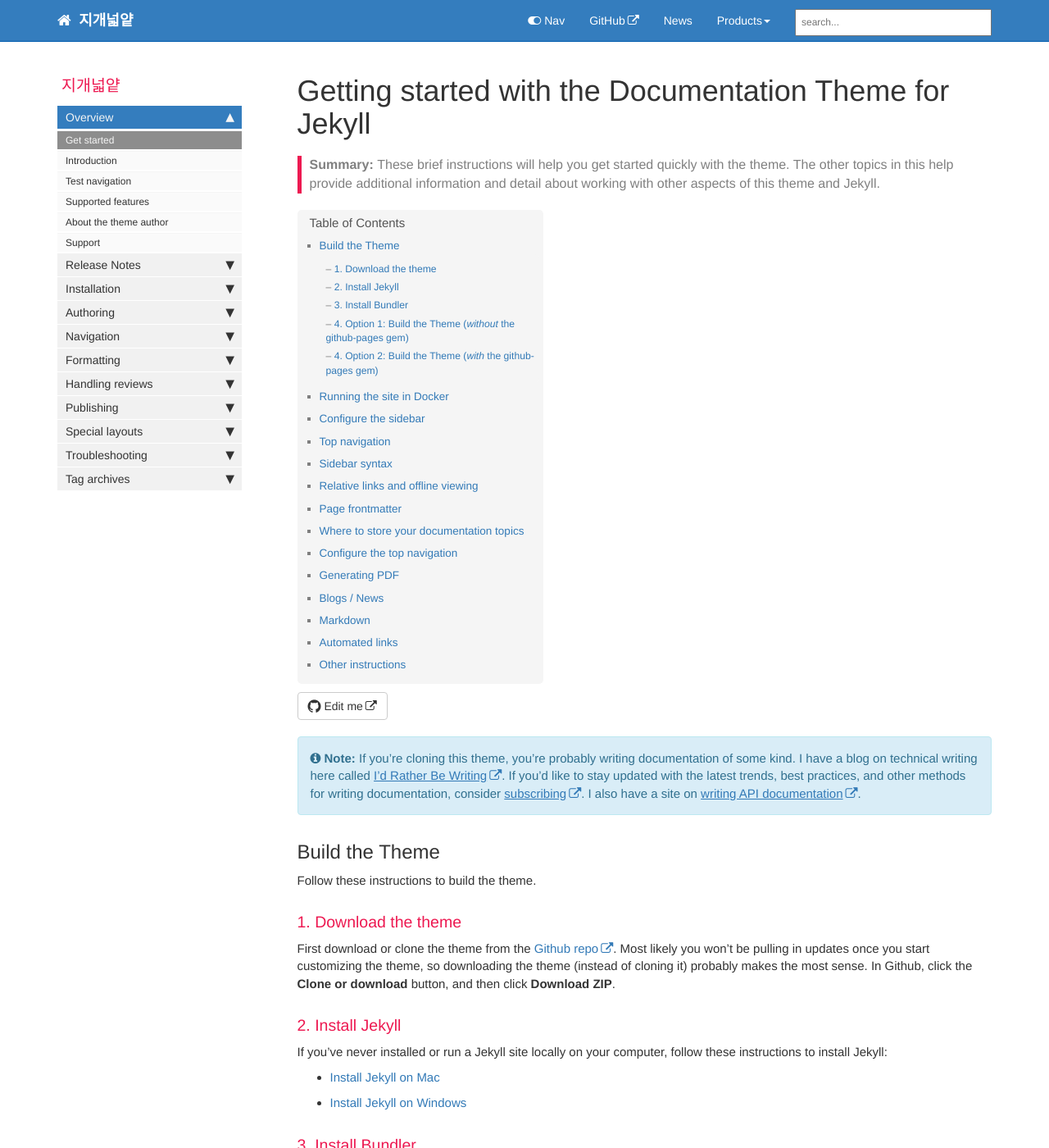
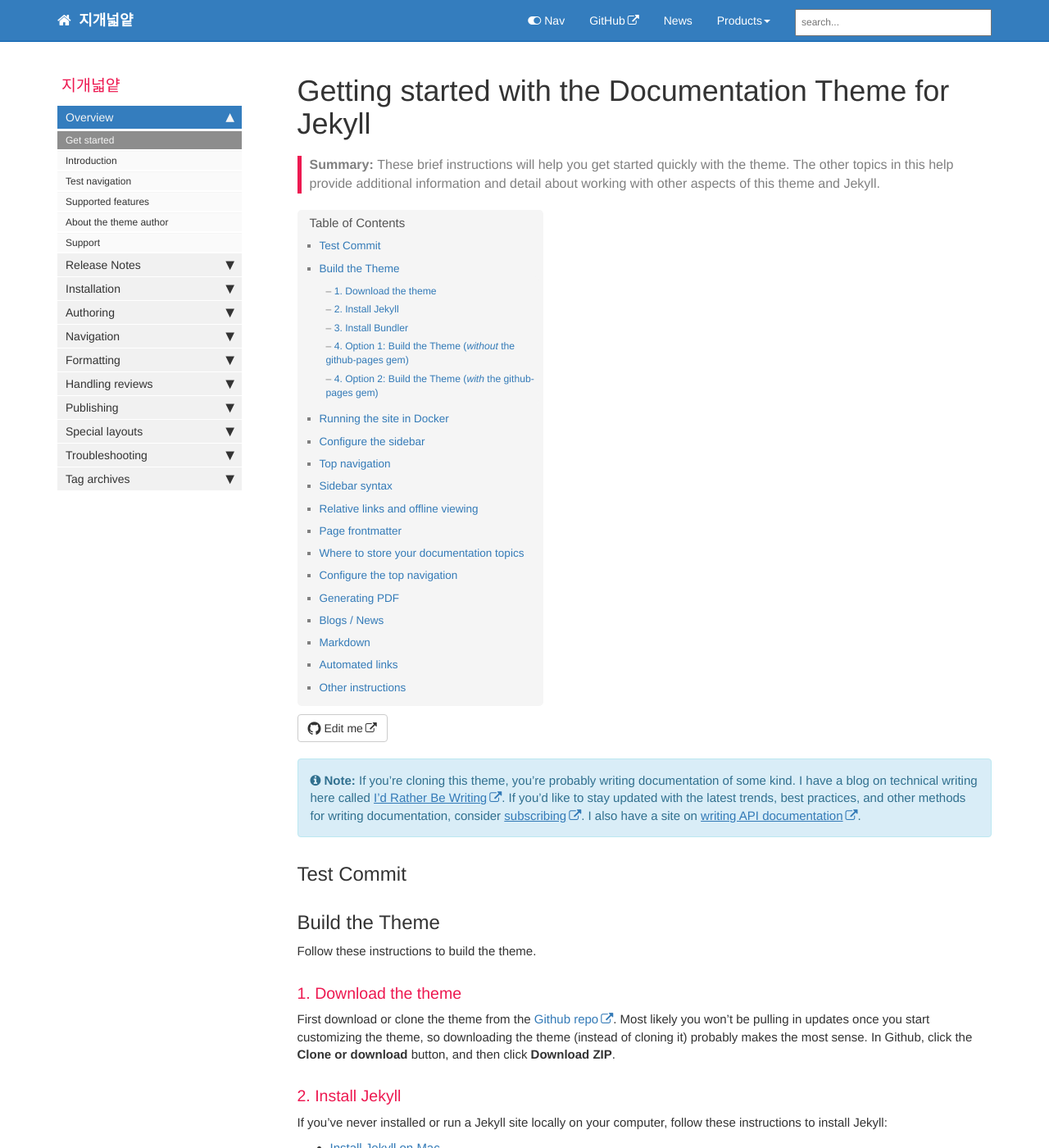
Before and after one commit to tlife84/repo, a Jekyll site: the page built from index.md, in a window 1280 px wide and 1400 px high. Shown: the whole window at 82% size. Built offline with Jekyll 4.4.1, drawn with Linux system fonts in a browser that asks for light colours; nearby versions of some CDN libraries; comment, search, counter and statistics services are not loaded.

Commit message:
Update index.md
## Test Commit

```diff
--- a/index.md
+++ b/index.md
@@ -8,6 +8,8 @@ summary: These brief instructions will help you get started quickly with the the
 ---
 
 {% include note.html content="If you're cloning this theme, you're probably writing documentation of some kind. I have a blog on technical writing here called <a alt='technical writing blog' href='http://idratherbewriting.com'>I'd Rather Be Writing</a>. If you'd like to stay updated with the latest trends, best practices, and other methods for writing documentation, consider <a href='https://tinyletter.com/tomjoht'>subscribing</a>. I also have a site on <a href='http://idratherbewriting.com/learnapidoc'>writing API documentation</a>." %}
+
+## Test Commit
 
 ## Build the Theme
 
```
